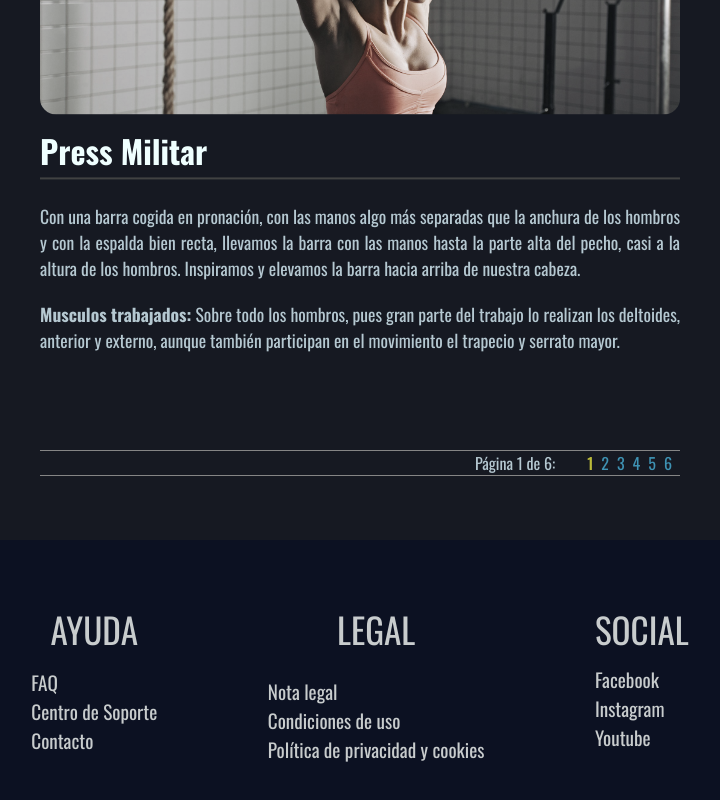
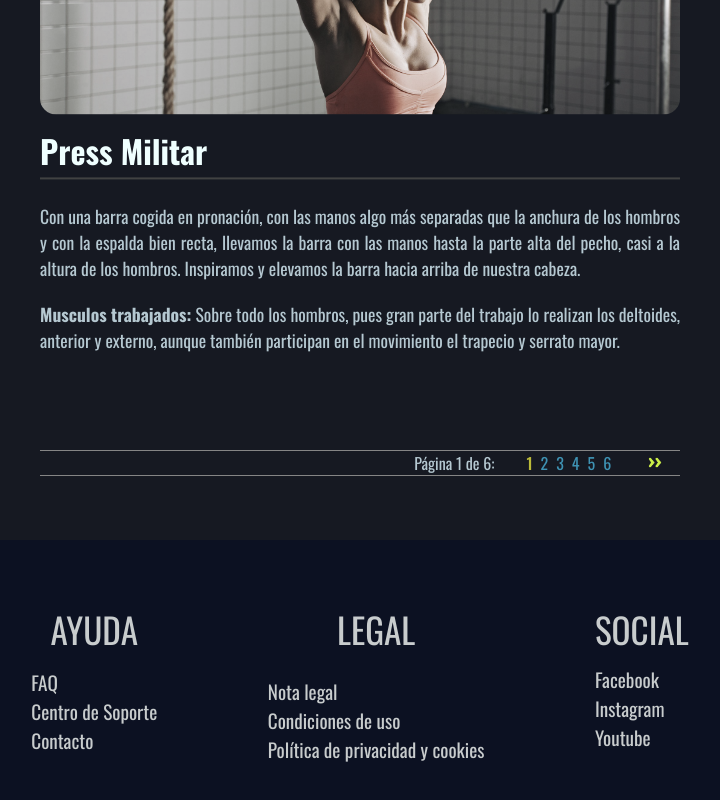
Before and after one commit to Kurotsuky/ResponsiveWeb_Project_React, a React (Create React App) app: page / in a window 1280 px wide. Shown: the part 3333-4133 px from the top of the page, without its empty margins (280-1000 px from the left). Built offline with nearby package versions, Linux system fonts and the light colour scheme.

Commit message:
Botones de siguiente y anterior puestos

```diff
--- a/src/components/ArticlesList.js
+++ b/src/components/ArticlesList.js
@@ -31,6 +31,15 @@ export default function ArticlesList(props) {
         return Math.ceil(dataLength / TOTAL_BY_PAGES);
     }
 
+    const nextPage = (page) => {
+        const totalPage = getTotalPage();
+        if (page > totalPage || page < 1) {
+            return;
+        }
+        setActualPage(page);
+        window.location.href = "#articles-list";
+    }
+
     dataLoad();
 
 
@@ -52,7 +61,7 @@ export default function ArticlesList(props) {
             <Pagination
                 page={actualPage}
                 total={getTotalPage()}
-                onChange={(page) => { setActualPage(page) }}
+                onChange={(page) => { nextPage(page) }}
             />
         </section >
     );
--- a/src/components/Pagination.js
+++ b/src/components/Pagination.js
@@ -5,7 +5,6 @@ export default function Pagination(props) {
             let page = i + 1;
             result.push(
                 <a
-                    href="#articles-list"
                     onClick={() => props.onChange(page)}
                     className={props.page === page ? 'active' : ''}
                 >
@@ -19,8 +18,24 @@ export default function Pagination(props) {
     return (
         <section className="pagination-container">
             <div className="pagination">
+
+                {props.page !== 1
+                    ? <button
+                        onClick={() => props.onChange(props.page - 1)}>
+                        <img src="images/adelante.png" alt="" />
+                    </button>
+                    : ""
+                }
+
                 <span>Página {props.page} de {props.total}:</span>
                 <span>{getPages()}</span>
+                {props.page !== props.total
+                    ? <button
+                        onClick={() => props.onChange(props.page + 1)}>
+                        <img src="images/adelante.png" alt="" />
+                    </button>
+                    : ""
+                }
             </div>
         </section>
     );
--- a/src/css/main.css
+++ b/src/css/main.css
@@ -370,9 +370,10 @@ main {
 
   display: flex;
   justify-content: flex-end;
+  align-items: center;
 }
 
-.pagination span:first-child {
+.pagination span:first-of-type {
   color: #b5c8d1;
   margin-right: 5%;
 }
@@ -380,6 +381,29 @@ main {
 .pagination span a {
   padding-right: 0.5rem;
   color: #3e92b3;
+}
+
+.pagination > button {
+  height: 1.1rem;
+  margin-right: 0.7rem;
+  transform: rotateY(180deg);
+  background-color: inherit;
+  border: none;
+}
+
+.pagination > span + button {
+  margin-right: 0;
+  margin-left: 0.7rem;
+  transform: rotateY(0);
+}
+
+.pagination > button:hover {
+  cursor: pointer;
+}
+
+.pagination > button > img {
+  height: 1.1rem;
+  padding: 0 1rem 0 1rem;
 }
 
 .pagination span a:hover {
```
Also changed, not shown: public/images/adelante.png (added).
